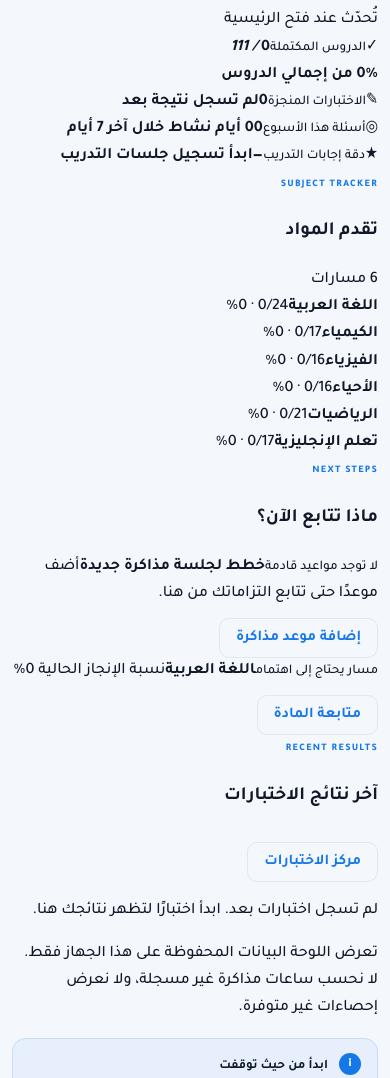
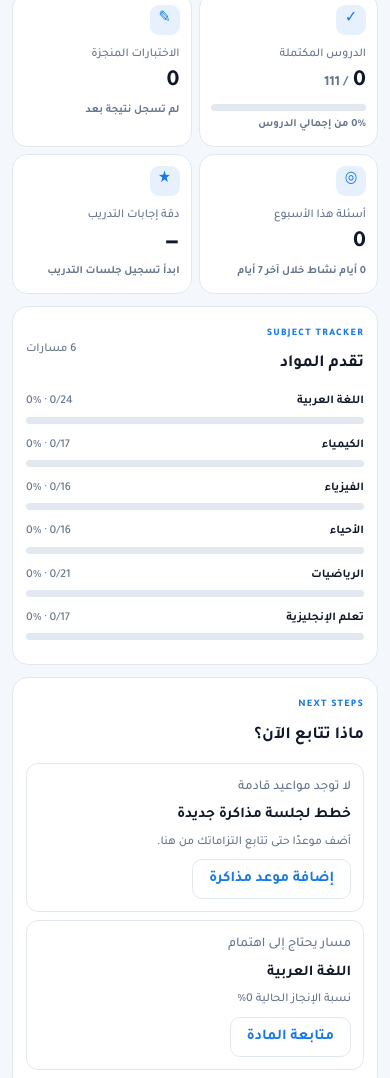
Before and after one commit to 1ahmednyx-spec/ahmed-study-app, a plain HTML site: page index.html in a window 390 px wide. Shown: the part 1524-2602 px from the top of the page. Drawn offline with Linux system fonts and the light colour scheme.

Commit message:
Style responsive study dashboard

```diff
--- a/assets/css/app.css
+++ b/assets/css/app.css
@@ -167,3 +167,12 @@ body{background:var(--bg);color:var(--ink);font-family:Tajawal,"Segoe UI",Tahoma
 .exam-review{padding:13px;border:1px solid var(--line);border-inline-start:4px solid var(--danger);border-radius:12px;margin:10px 0;background:var(--surface)}.exam-review.is-correct{border-inline-start-color:var(--ok)}
 .exam-review p{margin:7px 0}.exam-review small{color:var(--muted)}.exam-time-note{font-size:13px}
 @media(max-width:520px){.exam-setup-grid{grid-template-columns:1fr}.exam-live-head{align-items:flex-start}.exam-clock{font-size:21px;min-width:82px}.exam-submit-bar{align-items:stretch;flex-direction:column}.exam-submit-bar button{width:100%}.exam-question-top{flex-direction:column;gap:3px}}
+
+
+/* Live study dashboard */
+.smart-dashboard{margin:18px 0 4px}.smart-heading{display:flex;align-items:flex-end;justify-content:space-between;gap:14px;margin-bottom:12px}.smart-heading h2{font-size:21px;margin:3px 0}.smart-heading p{margin:0;color:var(--muted);font-size:13px}.smart-updated,.smart-muted{font-size:12px;color:var(--muted)}
+.smart-metrics{display:grid;grid-template-columns:repeat(4,minmax(0,1fr));gap:10px;margin-bottom:12px}.smart-metric{position:relative;min-width:0;padding:14px;border:1px solid var(--line);border-radius:15px;background:var(--surface)}.smart-metric-icon{display:grid;place-items:center;width:30px;height:30px;border-radius:9px;background:rgba(22,119,232,.1);color:var(--brand);font-weight:900;margin-bottom:9px}.smart-metric small,.smart-metric b{display:block}.smart-metric small{color:var(--muted);font-size:12px}.smart-metric strong{display:block;font-size:27px;line-height:1.3;margin:3px 0 5px;font-variant-numeric:tabular-nums}.smart-metric strong em{font-size:14px;font-style:normal;color:var(--muted);font-weight:600}.smart-metric b{font-size:11px;color:var(--muted);font-weight:600}.smart-mini-track,.smart-progress{height:7px;background:var(--line);border-radius:20px;overflow:hidden}.smart-mini-track{margin:7px 0 5px}.smart-mini-track i,.smart-progress i{display:block;height:100%;background:var(--brand);border-radius:inherit}
+.smart-columns{display:grid;grid-template-columns:minmax(0,1.15fr) minmax(0,.85fr);gap:12px;margin-bottom:12px}.smart-card{min-width:0;padding:16px;border:1px solid var(--line);border-radius:16px;background:var(--surface)}.smart-card-heading{display:flex;align-items:center;justify-content:space-between;gap:10px;margin-bottom:12px}.smart-card-heading h3{font-size:17px;margin:3px 0 0}.smart-subject{margin:11px 0}.smart-subject-line{display:flex;justify-content:space-between;gap:10px;margin-bottom:5px;font-size:13px}.smart-subject-line span{color:var(--muted);font-size:12px;white-space:nowrap}.smart-next-item,.smart-focus{display:grid;gap:4px;padding:12px;border:1px solid var(--line);border-radius:12px;margin:8px 0}.smart-next-item small,.smart-focus small{color:var(--muted)}.smart-next-item b,.smart-focus b{font-size:15px}.smart-next-item span,.smart-focus span{color:var(--muted);font-size:12px}.smart-next-item button,.smart-focus button{justify-self:start;margin-top:3px}
+.smart-results{display:grid;gap:8px}.smart-result{display:flex;justify-content:space-between;align-items:center;gap:10px;padding:10px 0;border-top:1px solid var(--line)}.smart-result:first-child{border-top:0}.smart-result b,.smart-result small{display:block}.smart-result b{font-size:13px}.smart-result small{font-size:11px;color:var(--muted);margin-top:3px}.smart-result strong{font-size:20px;font-variant-numeric:tabular-nums}.smart-score-good{color:var(--ok)}.smart-score-low{color:var(--danger)}.smart-footnote{font-size:11px;color:var(--muted);margin:10px 2px}
+@media(max-width:900px){.smart-metrics{grid-template-columns:repeat(2,minmax(0,1fr))}.smart-columns{grid-template-columns:1fr}}
+@media(max-width:520px){.smart-heading{align-items:flex-start;flex-direction:column}.smart-updated{display:none}.smart-metrics{gap:7px}.smart-metric{padding:11px}.smart-metric strong{font-size:23px}.smart-card{padding:13px}.smart-subject-line{font-size:12px}}
```
